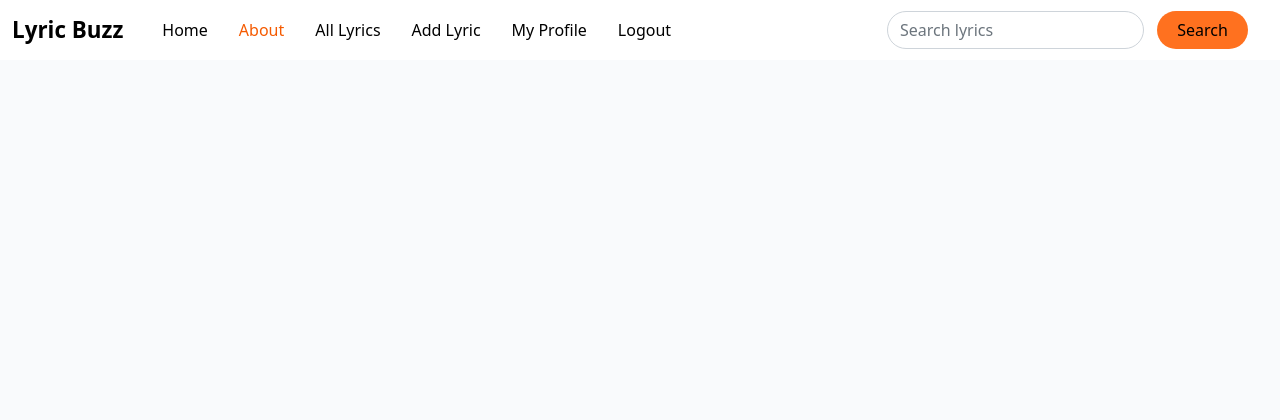
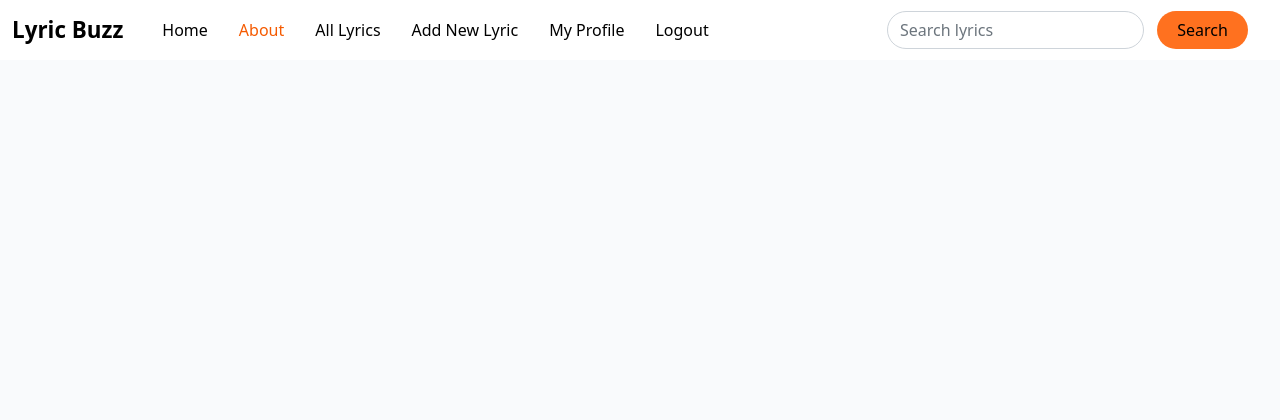
Before and after one commit to msamarpanraj/lyric-buzz, a Django app: page /about/ in a window 1280 px wide. Shown: the top 420 px of the page. Run offline with Django 4.2, Linux system fonts and the light colour scheme; a user stored in the database is signed in; data that the repository does not hold is empty; some libraries are stand-ins or nearby versions.

Commit message:
Change nav add lyric link anchor text

```diff
--- a/templates/base.html
+++ b/templates/base.html
@@ -52,7 +52,7 @@
                     {% if user.is_authenticated %}
                     <li class="nav-item">
                         <a class="nav-link {% if request.path == submit_lyric_url %}active{% endif %}"
-                            aria-current="page" href="{% url 'submit_lyric' %}">Add Lyric</a>
+                            aria-current="page" href="{% url 'submit_lyric' %}">Add New Lyric</a>
                     </li>
                     <li class="nav-item">
                         <a class="nav-link {% if request.resolver_match.url_name == 'profile' %}active{% endif %}"
```
